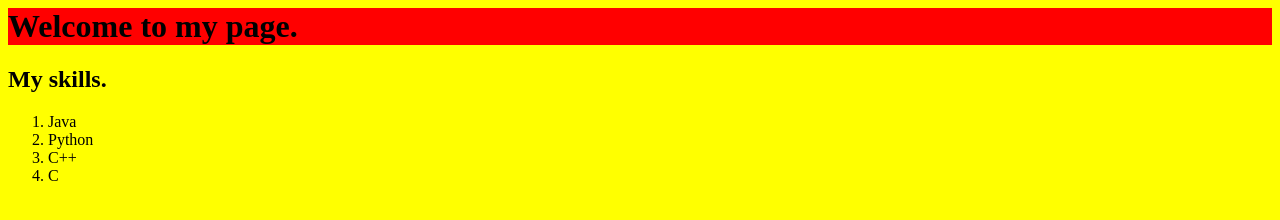
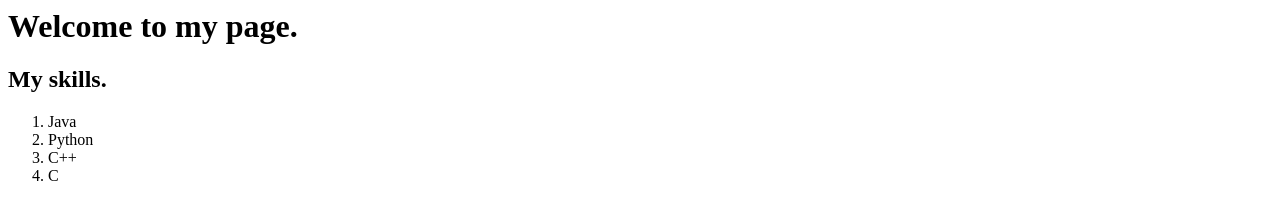
Before and after one commit to Bindusree528/bindusree528.github.io, a plain HTML site: page index.html in a window 1280 px wide. Drawn offline with Linux system fonts and the light colour scheme.

Commit message:
Update index.html

```diff
--- a/index.html
+++ b/index.html
@@ -3,7 +3,7 @@
     <title>
         About Bindusree- Passionate DevOps Engineer
     </title>
-    <link rel="stylesheet" href="mystyle.css">
+    <link rel="stylesheet" hrel="mystyle.css">
   </head>
   <body>
     <h1>Welcome to my page.</h1>
```
